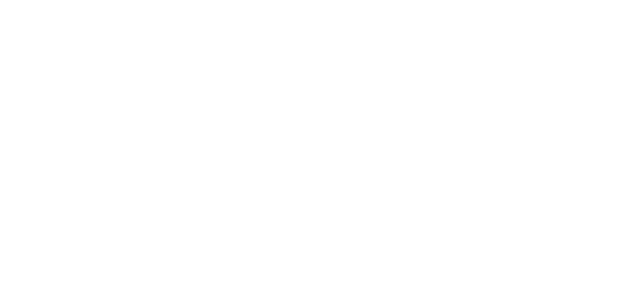
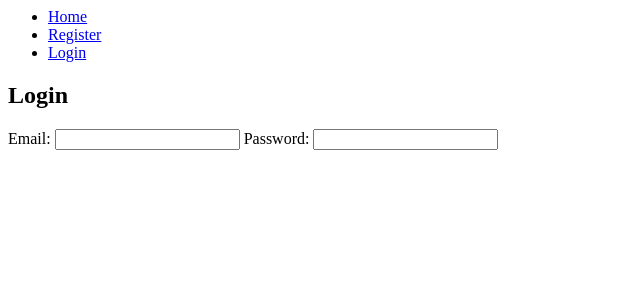
Before and after one commit to xGentuso/GrocerlyApp, a PHP site: page /app/views/users/login.php in a window 1280 px wide. Before the commit the part shown is empty. Shown: the top 300 px of the page, without its empty margins (0-640 px from the left). Run offline with PHP 8.4, Linux system fonts and the light colour scheme.

Commit message:
fixed typo in register.php

```diff
--- a/app/views/users/login.php
+++ b/app/views/users/login.php
@@ -0,0 +1,14 @@
+<?php include '../includes/header.php' ?>
+
+<h2>Login</h2>
+<?php if (isset($error)): ?>
+  <p><?php echo htmlspecialchars($error); ?></p>
+<?php endif; ?>
+
+<form action="/public/index.php?action=login" method="POST">
+  <label for="email">Email:</label>
+  <input type="email" name="email" required>
+
+  <label for="password">Password:</label>
+    <input type="password" name="password" required>
+</form>
--- a/app/views/users/register.php
+++ b/app/views/users/register.php
@@ -10,10 +10,10 @@
     <input type="text" name="name" required>
 
     <label for="email">Email:</label>
-    <input type="text" name="email" required>
+    <input type="email" name="email" required>
 
     <label for="password">Password:</label>
-    <input type="text" name="password" required>
+    <input type="password" name="password" required>
 
     <button type="submit">Register</button>
   </form>
```
